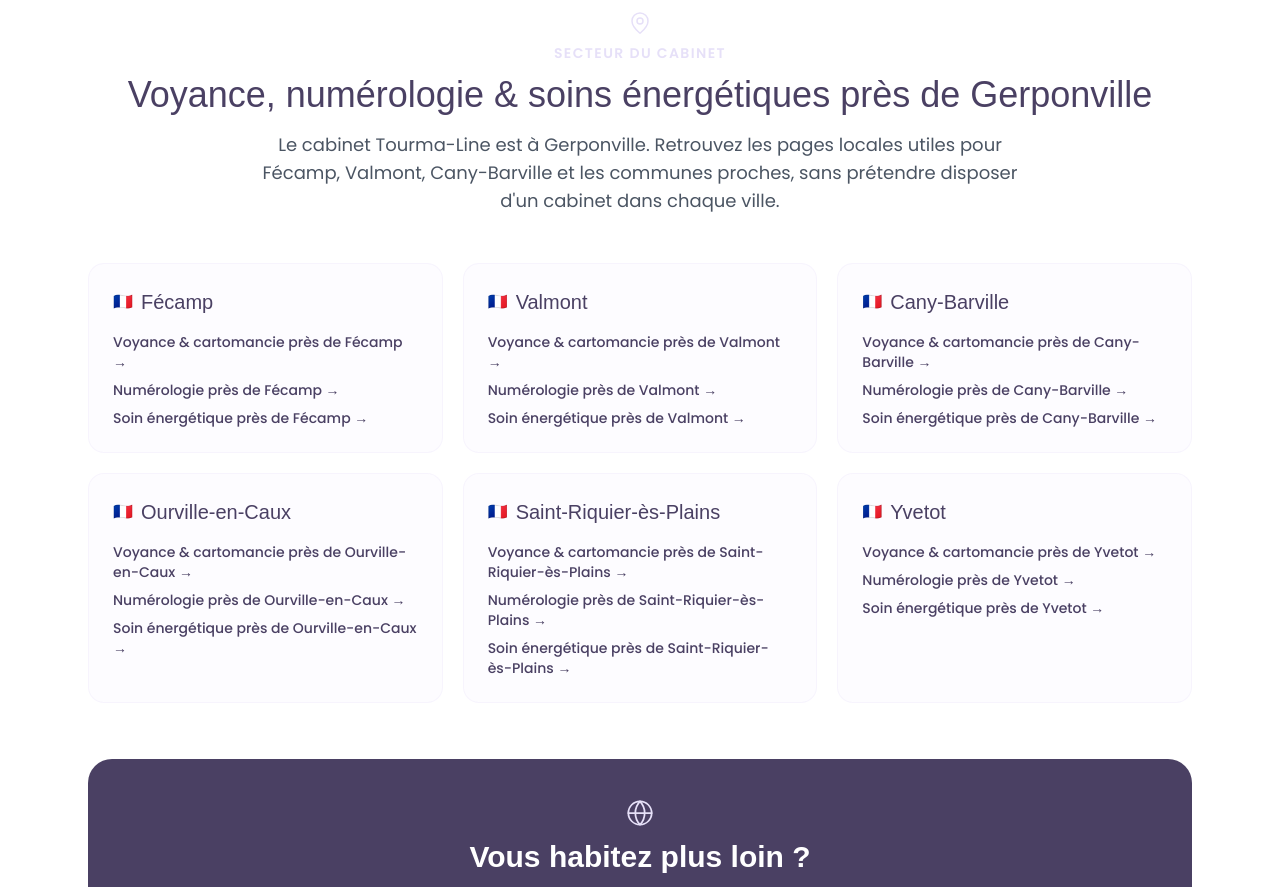
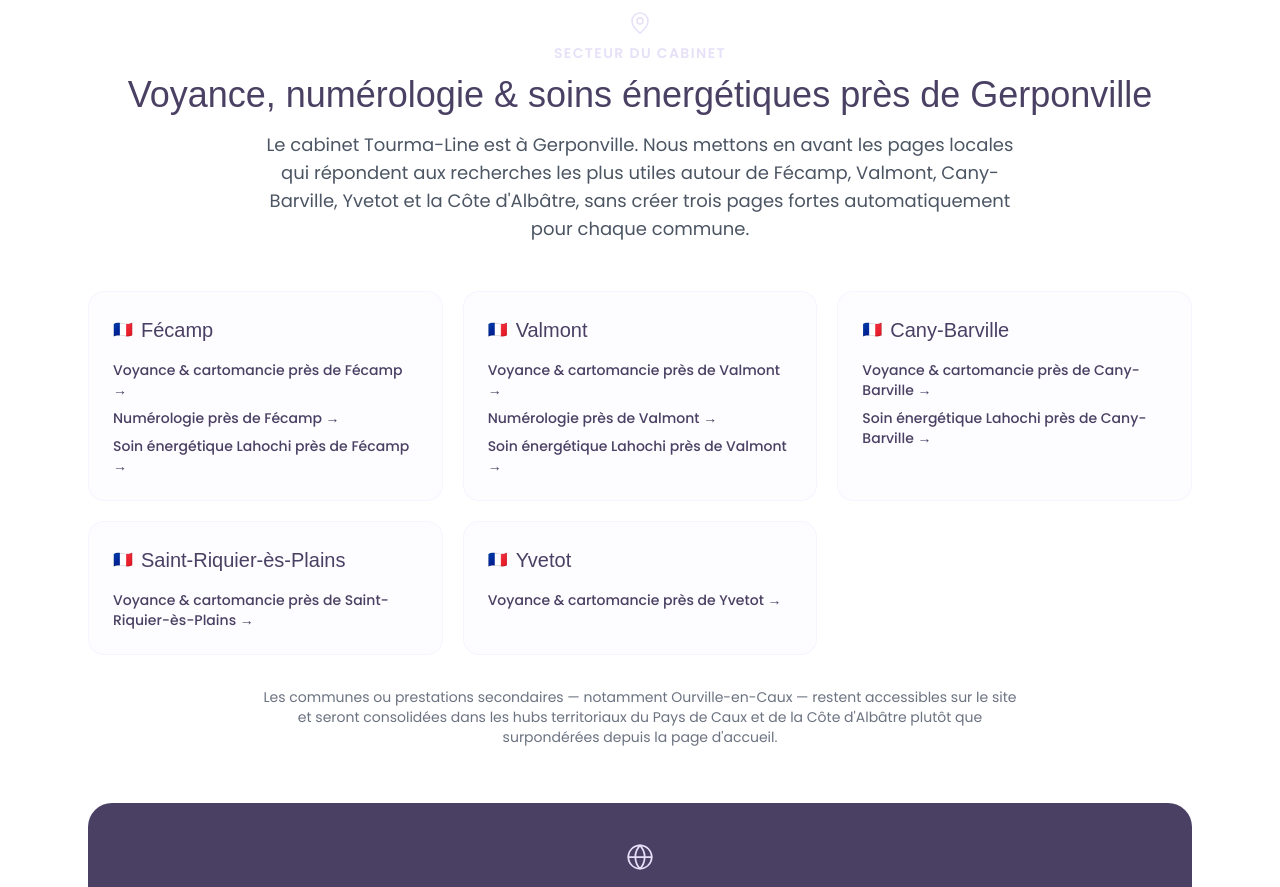
Before and after one commit to Creativityliberty/Tourma-line, a React (Vite) app: page / in a window 1280 px wide. Shown: the part 8800-9687 px from the top of the page. Built offline with nearby package versions, Linux system fonts and the light colour scheme; a web font is replaced by a local one.

Commit message:
feat(seo): drive home local links from Tier A scoring

```diff
--- a/src/components/sections/CityLinks.tsx
+++ b/src/components/sections/CityLinks.tsx
@@ -2,13 +2,14 @@ import React from "react";
 import { Link } from "react-router-dom";
 import { AnimateOnScroll } from "../ui/AnimateOnScroll";
 import { localCities } from "../../data/cities";
+import { getPremiumLocalTargetsForCity } from "../../data/localSeoStrategy.mjs";
 import { WhatsAppIcon, GlobeIcon, MapPinIcon } from "../ui/icons";
 
-const localServiceLinks = [
-  { slug: "cartomancie", label: "Voyance & cartomancie" },
-  { slug: "numerologie", label: "Numérologie" },
-  { slug: "soin-lahochi", label: "Soin énergétique" },
-];
+const serviceLabels: Record<string, string> = {
+  cartomancie: "Voyance & cartomancie",
+  numerologie: "Numérologie",
+  "soin-lahochi": "Soin énergétique Lahochi",
+};
 
 const nearbySlugs = new Set([
   "fecamp",
@@ -19,7 +20,13 @@ const nearbySlugs = new Set([
   "yvetot",
 ]);
 
-const nearbyCities = localCities.filter((city) => nearbySlugs.has(city.slug));
+const priorityCities = localCities
+  .filter((city) => nearbySlugs.has(city.slug))
+  .map((city) => ({
+    city,
+    targets: getPremiumLocalTargetsForCity(city.slug),
+  }))
+  .filter(({ targets }) => targets.length > 0);
 
 export const CityLinks = () => {
   return (
@@ -37,14 +44,15 @@ export const CityLinks = () => {
               Voyance, numérologie & soins énergétiques près de Gerponville
             </h2>
             <p className="text-lg text-gray-600 max-w-3xl mx-auto">
-              Le cabinet Tourma-Line est à Gerponville. Retrouvez les pages locales utiles
-              pour Fécamp, Valmont, Cany-Barville et les communes proches, sans prétendre
-              disposer d'un cabinet dans chaque ville.
+              Le cabinet Tourma-Line est à Gerponville. Nous mettons en avant les pages locales
+              qui répondent aux recherches les plus utiles autour de Fécamp, Valmont,
+              Cany-Barville, Yvetot et la Côte d'Albâtre, sans créer trois pages fortes
+              automatiquement pour chaque commune.
             </p>
           </div>
 
-          <div className="grid sm:grid-cols-2 lg:grid-cols-3 gap-5 mb-14">
-            {nearbyCities.map((city) => (
+          <div className="grid sm:grid-cols-2 lg:grid-cols-3 gap-5 mb-8">
+            {priorityCities.map(({ city, targets }) => (
               <article
                 key={city.slug}
                 className="rounded-2xl border border-brand-lilas/30 bg-brand-lilas/10 p-6"
@@ -54,19 +62,25 @@ export const CityLinks = () => {
                   <h3 className="font-display text-xl text-brand-dark">{city.name}</h3>
                 </div>
                 <div className="space-y-2">
-                  {localServiceLinks.map((service) => (
+                  {targets.map((target) => (
                     <Link
-                      key={service.slug}
-                      to={`/${service.slug}-${city.slug}`}
+                      key={target.serviceSlug}
+                      to={`/${target.serviceSlug}-${city.slug}`}
                       className="block text-sm font-medium text-brand-dark hover:text-brand-purple transition-colors"
                     >
-                      {service.label} près de {city.name} →
+                      {serviceLabels[target.serviceSlug] ?? target.serviceSlug} près de {city.name} →
                     </Link>
                   ))}
                 </div>
               </article>
             ))}
           </div>
+
+          <p className="text-sm text-gray-500 text-center max-w-3xl mx-auto mb-14">
+            Les communes ou prestations secondaires — notamment Ourville-en-Caux — restent
+            accessibles sur le site et seront consolidées dans les hubs territoriaux du Pays de Caux
+            et de la Côte d'Albâtre plutôt que surpondérées depuis la page d'accueil.
+          </p>
 
           <div className="bg-brand-dark rounded-3xl p-8 sm:p-10 text-center text-white">
             <GlobeIcon className="w-7 h-7 text-brand-lilas mx-auto mb-3" />
```
